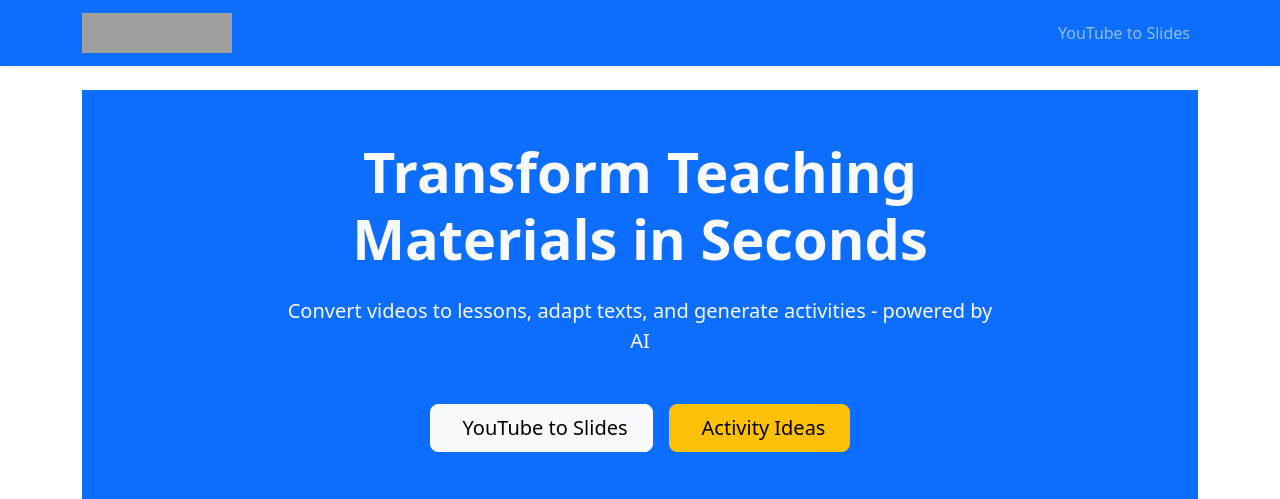
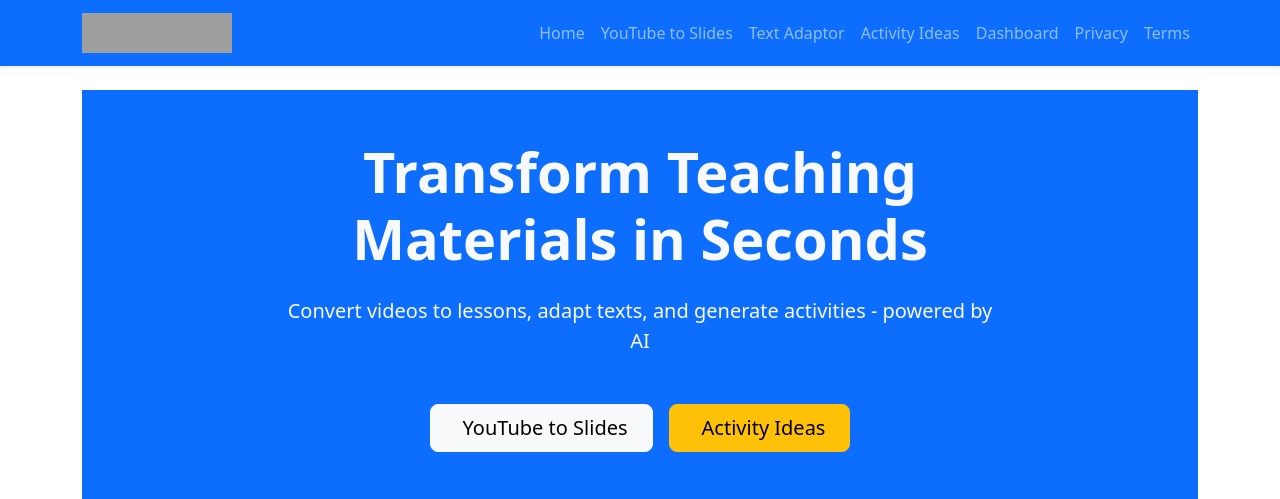
Before and after one commit to waynetboote/revaise, a Flask app: page / in a window 1280 px wide. Shown: the top 499 px of the page. Run offline with Flask 3, Linux system fonts and the light colour scheme; some libraries are stand-ins or nearby versions; grey boxes are pictures that could not be loaded.

Commit message:
Update base.html

```diff
--- a/templates/base.html
+++ b/templates/base.html
@@ -12,13 +12,13 @@
   <!-- Core CSS -->
   <link href="https://cdn.jsdelivr.net/npm/bootstrap@5.3.0/dist/css/bootstrap.min.css" rel="stylesheet">
   <link rel="stylesheet" href="{{ url_for('static', filename='css/accessibility.css') }}">
+  <link rel="stylesheet" href="{{ url_for('static', filename='css/main.css') }}">
 
   <!-- Favicon -->
   <link rel="icon" href="{{ url_for('static', filename='img/favicon.ico') }}" type="image/x-icon">
 
   <title>RevAIse - {% block title %}{% endblock %}</title>
 </head>
-
 <body class="d-flex flex-column min-vh-100">
   <a class="visually-hidden-focusable skip-link" href="#main-content">Skip to main content</a>
 
@@ -26,37 +26,27 @@
   <nav class="navbar navbar-expand-lg navbar-dark bg-primary shadow-sm" aria-label="Main navigation">
     <div class="container">
       <a class="navbar-brand" href="{{ url_for('home') }}">
-                <img src="{{ url_for('static', filename='img/logo.svg') }}"
-                     alt="RevAIse Logo"
-                     width="150"
-                     height="40">
+        <img src="{{ url_for('static', filename='img/logo.svg') }}" alt="RevAIse Logo" width="150" height="40">
       </a>
-
-            <button class="navbar-toggler"
-                    type="button"
-                    data-bs-toggle="collapse"
-                    data-bs-target="#mainNav"
-                    aria-controls="mainNav"
-                    aria-expanded="false"
-                    aria-label="Toggle navigation">
+      <button class="navbar-toggler" type="button" data-bs-toggle="collapse" data-bs-target="#mainNav"
+              aria-controls="mainNav" aria-expanded="false" aria-label="Toggle navigation">
         <span class="navbar-toggler-icon"></span>
       </button>
-
       <div class="collapse navbar-collapse" id="mainNav">
         <ul class="navbar-nav ms-auto">
-                    <li class="nav-item">
-                        <!-- Updated endpoint from 'youtube_tool' to 'podcast_tool' -->
-                        <a class="nav-link" href="{{ url_for('podcast_tool') }}"
-                           aria-current="page">
-                           YouTube to Slides
-                        </a>
-                    </li>
-                    <!-- Additional nav items can be added here -->
+          <li class="nav-item"><a class="nav-link" href="{{ url_for('home') }}">Home</a></li>
+          <li class="nav-item"><a class="nav-link" href="{{ url_for('podcast_tool') }}">YouTube to Slides</a></li>
+          <li class="nav-item"><a class="nav-link" href="{{ url_for('convert_text') }}">Text Adaptor</a></li>
+          <li class="nav-item"><a class="nav-link" href="{{ url_for('ideas') }}">Activity Ideas</a></li>
+          <li class="nav-item"><a class="nav-link" href="{{ url_for('dashboard') }}">Dashboard</a></li>
+          <li class="nav-item"><a class="nav-link" href="{{ url_for('privacy_policy') }}">Privacy</a></li>
+          <li class="nav-item"><a class="nav-link" href="{{ url_for('terms') }}">Terms</a></li>
         </ul>
       </div>
     </div>
   </nav>
 
+  <!-- Main Content -->
   <main id="main-content" class="flex-grow-1 container my-4">
     {% block content %}{% endblock %}
   </main>
@@ -72,7 +62,6 @@
             <li><a href="{{ url_for('terms') }}" class="text-light">Terms of Service</a></li>
           </ul>
         </div>
-                <!-- Additional footer columns can be added here -->
       </div>
       <div class="text-center mt-3">
         <p class="mb-0">&copy; {{ current_year if current_year else '2025' }} RevAIse. All rights reserved.</p>
@@ -80,11 +69,10 @@
     </div>
   </footer>
 
-    <!-- Scripts -->
+  <!-- Bootstrap Bundle JS -->
   <script src="https://cdn.jsdelivr.net/npm/bootstrap@5.3.0/dist/js/bootstrap.bundle.min.js"
           integrity="sha384-geWF76RCwLtnZ8qwWowPQNguL3RmwHVBC9FhGdlKrxdiJJigb/j/68SIy3Te4Bkz"
           crossorigin="anonymous"></script>
-
   {% block scripts %}{% endblock %}
 </body>
 </html>
```
Lines whose indentation alone changed are shown as unchanged.
